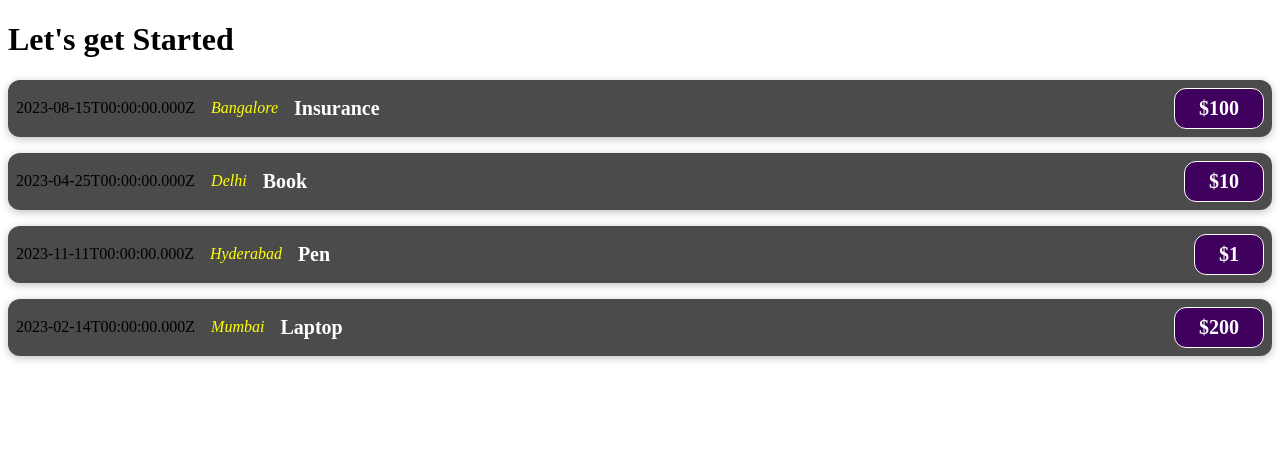
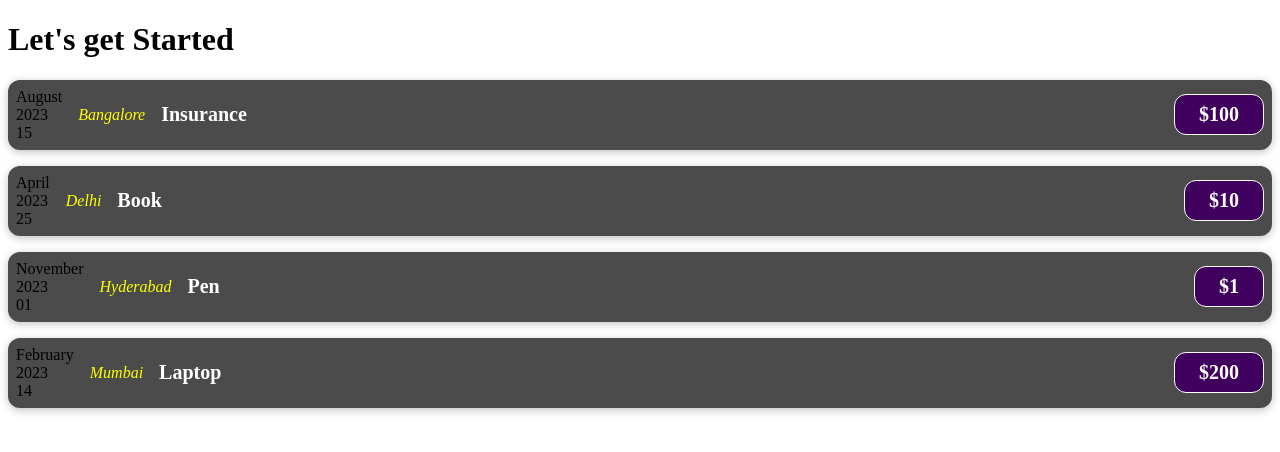
Before and after one commit to SumenKD10/SHP_First_React_App, a React (Create React App) app: page / in a window 1280 px wide. Shown: the top 452 px of the page. Built offline with nearby package versions, Linux system fonts and the light colour scheme.

Commit message:
Made the Date String , looking like a calender

```diff
--- a/src/App.js
+++ b/src/App.js
@@ -6,7 +6,7 @@ function App() {
   const expenses = [
     { id: "1",location: "Bangalore", date: new Date(2023, 7, 15), title: "Insurance", price: 100 },
     { id: "2",location: "Delhi", date: new Date(2023, 3, 25), title: "Book", price: 10 },
-    { id: "3",location: "Hyderabad", date: new Date(2023, 10, 11), title: "Pen", price: 1 },
+    { id: "3",location: "Hyderabad", date: new Date(2023, 10, 1), title: "Pen", price: 1 },
     { id: "4",location: "Mumbai", date: new Date(2023, 1, 14), title: "Laptop", price: 200 },
   ];
 
--- a/src/components/ExpenseItem.js
+++ b/src/components/ExpenseItem.js
@@ -1,11 +1,23 @@
 // Write your code at the relevant places in the code below:
 
 import "./ExpenseItem.css";
+const months = ["January", "February", "March", "April", "May", "June", "July", "August", "September", "October", "November", "December"];
 
 function ExpenseItem(props) {
+  let date = props.date.getDate().toString();
+  const month = months[Number(props.date.getMonth())];
+  const year = props.date.getFullYear();
+  console.log(date, month, year);
+  date = date.length === 1 ? "0" + date : date;
+  console.log("hello",date, month, year);
+
   return (
     <div className="expense-item">
-      <div>{props.date.toISOString()}</div>
+      <div>
+        <div>{month}</div>
+        <div>{year}</div>
+        <div>{date}</div>
+      </div>
       <div className="expense-item__location">{props.location}</div>
       <div className="expense-item__description">
         <h2>{props.title}</h2>
```
